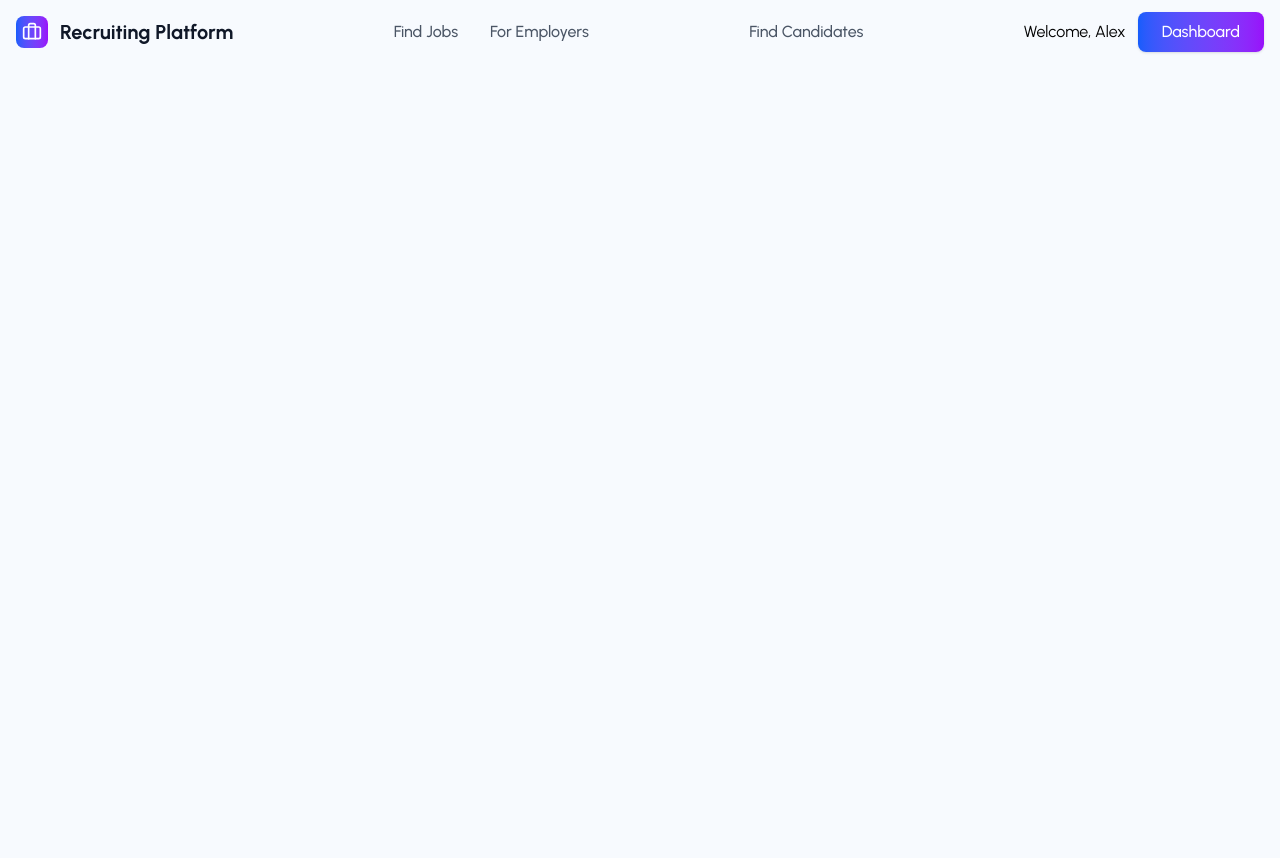
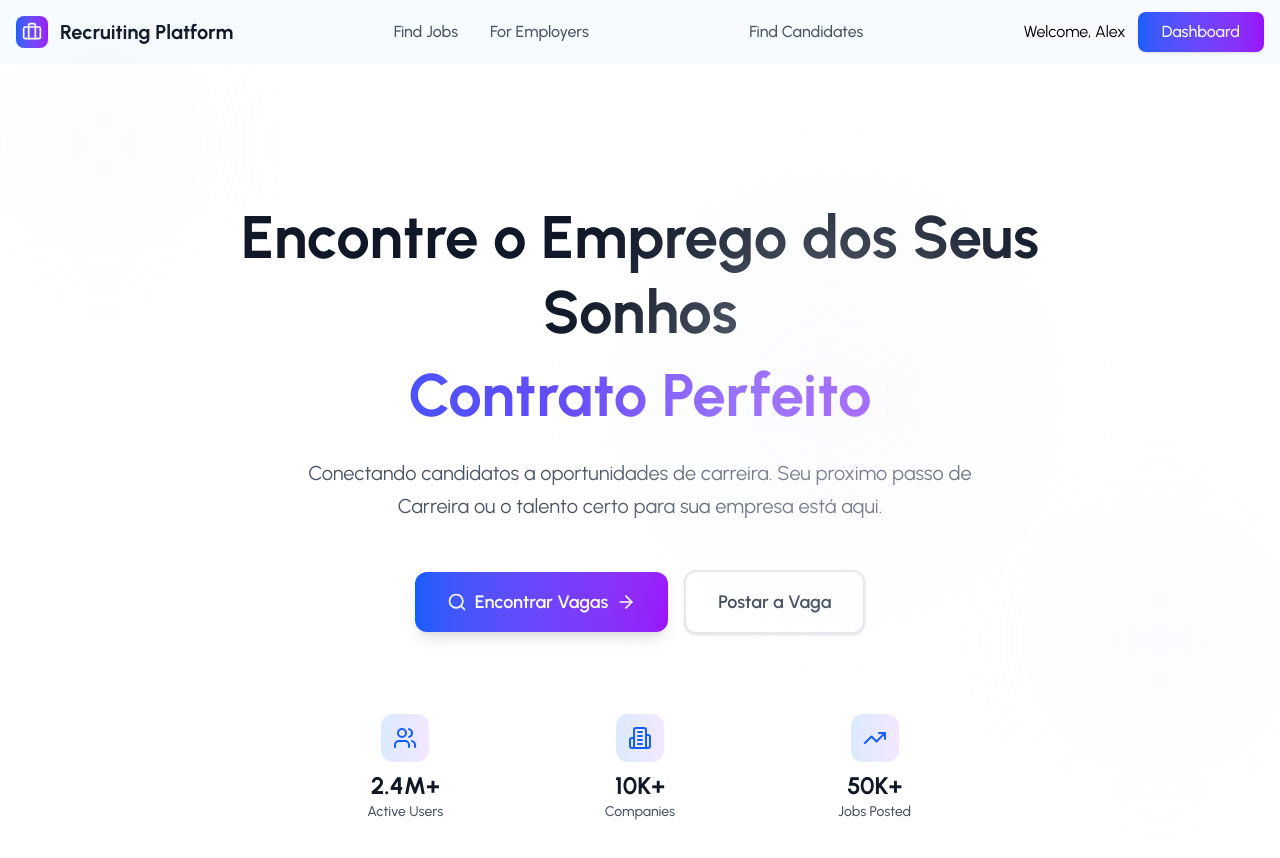
Before and after one commit to SamilMoret/Recruiting-Platform, a React (Vite) app in the folder client/: page / in a window 1280 px wide. Shown: the top 858 px of the page. Before the commit the page ends 800 px from the top, so only its background shows below. Built offline with nearby package versions, Linux system fonts and the light colour scheme.

Commit message:
Landingpage style and ramdom data for testing

```diff
--- a/client/src/pages/LandingPage/LandingPage.jsx
+++ b/client/src/pages/LandingPage/LandingPage.jsx
@@ -1,11 +1,12 @@
 import React from 'react'
 import Header from './components/Header'
+import Hero from './components/Hero'
 
 const LandingPage = () => {
   return (
       <div className='min-h-screen'>
         <Header />
-        {/* <Hero /> */}
+        <Hero />
       </div>
   )
 }
--- a/client/src/pages/LandingPage/components/Hero.jsx
+++ b/client/src/pages/LandingPage/components/Hero.jsx
@@ -13,9 +13,104 @@ const Hero = () => {
         { icon: Building2, label: "Companies", value :'10K+'},
         { icon: TrendingUp, label: "Jobs Posted", value :'50K+'},
 
-    ]
-  return (
-    <div>Hero</div>
+    ];
+
+    return (
+        <section className="pt-24 pb-16 bg-white min-h-screen flex items-center">
+            <div className="container mx-auto px-4">
+                <div className="max-w-4xl mx-auto text-center">
+                    {/* Main Heading */}
+                    <motion.h1
+                        initial={{ opacity: 0, y: 30 }}
+                        animate={{ opacity: 1, y: 0 }}
+                        transition={{ duration: 0.8 }}
+                        className="text-4xl md:text-5xl lg:text-6xl font-bold text-gray-900 mb-6 leading-tight pt-10"
+                    >
+                        Encontre o Emprego dos Seus Sonhos
+                        <span className="block bg-gradient-to-r from-blue-600 to-purple-600 bg-clip-text text-transparent mt-2">
+                            Contrato Perfeito
+                        </span>
+                    </motion.h1>
+
+                    {/* Subheading */}
+                    <motion.p
+                        initial={{ opacity: 0, y: 30 }}
+                        animate={{ opacity: 1, y: 0 }}
+                        transition={{ duration: 0.8 }}
+                        className="text-xl text-gray-600 mb-12 max-w-2xl mx-auto leading-relaxed"
+                    >
+                        Conectando candidatos a oportunidades de carreira.
+                        Seu proximo passo de Carreira ou o talento certo para sua empresa está aqui.
+                    </motion.p>
+
+                    {/* CTA Buttons */}
+                    <motion.div
+                        initial={{ opacity: 0, y: 30 }}
+                        animate={{ opacity: 1, y: 0 }}
+                        transition={{ duration: 0.8 }}
+                        className="flex flex-col sm:flex-row gap-4 justify-center items-center mb-16"
+                    >
+                        <motion.button
+                            whileHover={{ scale: 1.02 }}
+                            whileTap={{ scale: 0.98 }}
+                            className="group bg-gradient-to-r from-blue-600 to-purple-600 text-white py-4 px-8 rounded-xl font-semibold text-lg hover:from-blue-700 hover:to-purple-700 transition-all duration-300 shadow-lg hover:shadow-xl flex items-center space-x-2"
+                            onClick={() => navigate("/find-jobs")}
+                        >
+                            <Search className="w-5 h-5" />
+                            <span>Encontrar Vagas</span>
+                            <ArrowRight className="w-5 h-5 group-hover:translate-x-1 transition-transform " />
+                        </motion.button>
+
+                        <motion.button
+                            whileHover={{ scale: 1.02 }}
+                            whileTap={{ scale: 0.98 }}
+                            className="bg-white border-2 border-gray-200 text-gray-700 px-8 py-4 rounded-xl font-semibold text-lg hover:bg-gray-50 transition-all duration-300 shadow-sm hover:shadow-md"
+                            onClick={() =>
+                                navigate(
+                                    isAuthenticated && user?.role === "employer"
+                                        ? "/employer-dashboard"
+                                        : "/login"
+                                )
+                            }
+                        >
+                            Postar a Vaga
+                        </motion.button>
+                    </motion.div>
+
+                    {/* Stats */}
+                    <motion.div
+                        initial={{ opacity: 0, y: 30 }}
+                        animate={{ opacity: 1, y: 0 }}
+                        transition={{ duration: 0.8 }}
+                        className="grid grid-cols-1 md:grid-cols-3 gap-8 max-w-2xl mx-auto"
+                    >
+                        {stats.map((stat, index) => (
+                            <motion.div
+                                key={index}
+                                initial={{ opacity: 0, y: 20 }}
+                                animate={{ opacity: 1, y: 0 }}
+                                transition={{ delay: 0.8 + index * 0.1, duration: 0.6 }}
+                                className="flex flex-col items-center space-y-2 p-4 rounded-xl hover:bg-gray-50 transition-colors"
+                            >
+                                <div className="w-12 h-12 bg-gradient-to-r from-blue-100 to-purple-100 rounded-xl flex items-center justify-center mb-2">
+                                    <stat.icon className="w-6 h-6 text-blue-600" />
+                                </div>
+                                <div>
+                                    <p className="text-2xl font-bold text-gray-900">{stat.value}</p>
+                                    <p className="text-sm text-gray-600 font-medium">{stat.label}</p>
+                                </div>
+                            </motion.div>
+                        ))}
+                    </motion.div>
+                </div>
+                {/* Subtle Background Elements */}
+                <div className="Absolute inset-0 overflow-hidden pointer-events-none">
+                    <div className="absolute top-20 left-10 w-32 h-32 bg-blue-100 rounded-full blur-3xl opacity-30"></div>
+                    <div className="absolute bottom-20 right-10 w-40 h-40 bg-purple-100 rounded-full blur-3xl opacity-30"></div>
+                    <div className="absolute top-1/2 left-1/2 transform-x-1/2 -translate-y-1/2 w-96 h-96 bg-gradient-to-r from-blue-50 to-purple-50 rounded-full blur-3xl opacity-30"></div>
+                </div>
+            </div>
+        </section>
   )
 }
 
```
